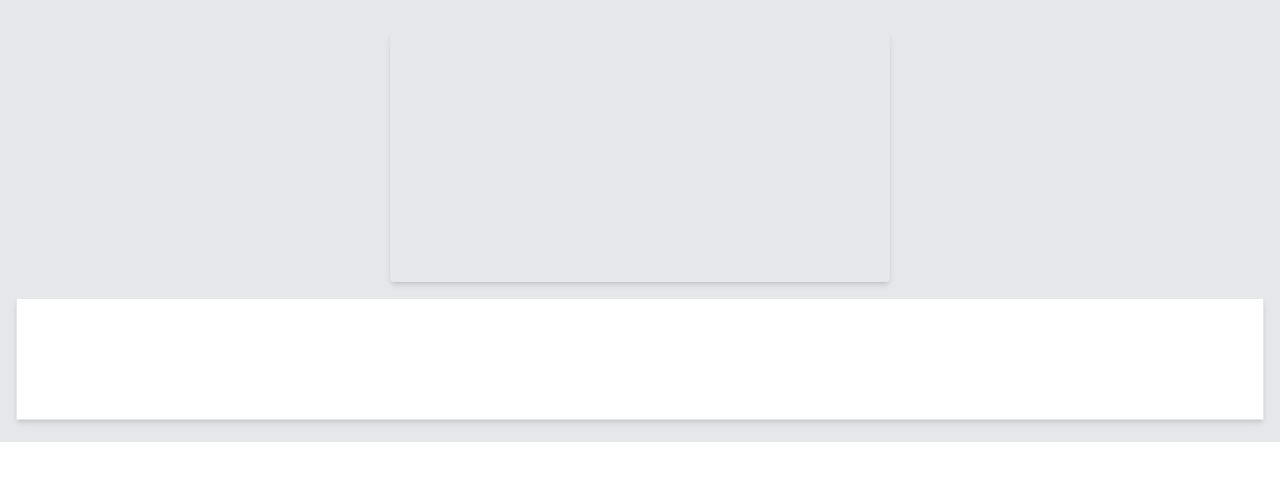
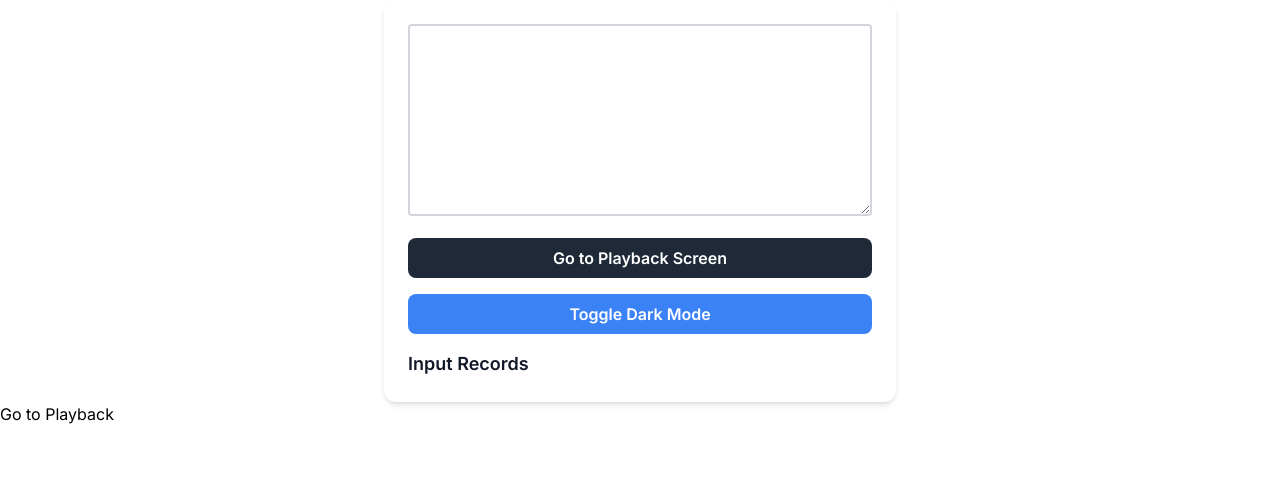
Before and after one commit to 0ldx7/Hisseki, a Next.js app: page / in a window 1280 px wide. Shown: the top 480 px of the page. Built offline with nearby package versions, Linux system fonts and the light colour scheme.

Commit message:
ディレクトリ構成を一新 文章再生を別ページで実施するためのPlaybackコンポーネントを作成

```diff
--- a/package.json
+++ b/package.json
@@ -12,7 +12,8 @@
     "diff-match-patch": "^1.0.5",
     "next": "14.2.3",
     "react": "^18",
-    "react-dom": "^18"
+    "react-dom": "^18",
+    "react-router-dom": "^6.23.1"
   },
   "devDependencies": {
     "@types/diff-match-patch": "^1.0.36",
--- /dev/null
+++ b/src/app/Playback.tsx
@@ -0,0 +1,23 @@
+import React from 'react';
+import { useLocation } from 'react-router-dom';
+import { useRouter } from 'next/router';
+
+
+const PlaybackScreen: React.FC = () => {
+    const location = useLocation();
+    // const { text } = location.state as { text: string }; // TextRecorderから渡された状態を取得
+
+    const router = useRouter();
+    const { text } = router.query; // クエリからテキストを取得
+
+    return (
+        <div className="p-6 max-w-lg mx-auto bg-white rounded-xl shadow-md space-y-4">
+        <div>
+            <h2>Text Playback</h2>
+            <p>{text}</p>
+        </div>
+        </div>
+    );
+};
+
+export default PlaybackScreen;
--- a/src/app/component/page.tsx
+++ b/src/app/TextRecorder.tsx
@@ -1,44 +1,46 @@
 "use client";
-
 import React, { useState, ChangeEvent, useEffect, useRef } from 'react';
+import { useRouter } from 'next/navigation'; // 正しいフックのインポート
+import Link from 'next/link';
 import { diff_match_patch, patch_obj } from 'diff-match-patch';
 
-// InputRecord型にtimeDiffを追加して、前回の入力からの時間差を記録
 type InputRecord = {
     diffs: patch_obj[];
     timestamp: number;
-    timeDiff: number; // 前回の記録からの時間差
+    timeDiff: number;
 };
 
 const TextRecorder: React.FC = () => {
-    const [text, setText] = useState<string>(''); // 現在のテキスト状態
-    const [lastText, setLastText] = useState<string>(''); // 前回のテキスト状態
-    const [records, setRecords] = useState<InputRecord[]>([]); // 変更記録の配列
-    const [darkMode, setDarkMode] = useState(false); // ダークモードの状態
-    const dmp = new diff_match_patch(); // diff-match-patchライブラリのインスタンス
+    const [text, setText] = useState<string>('');
+    const [lastText, setLastText] = useState<string>('');
+    const [records, setRecords] = useState<InputRecord[]>([]);
+    const [darkMode, setDarkMode] = useState<boolean>(false);
+    const dmp = new diff_match_patch();
+    const router = useRouter(); // next/navigationからuseRouterを利用
 
     useEffect(() => {
-        // ローカルストレージから記録をロードする
         const savedRecords = localStorage.getItem('textRecords');
+        const savedDarkMode = localStorage.getItem('darkMode');
         if (savedRecords) {
             setRecords(JSON.parse(savedRecords));
+        }
+        if (savedDarkMode) {
+            setDarkMode(JSON.parse(savedDarkMode));
         }
     }, []);
 
     useEffect(() => {
-        // 記録が更新されるたびにローカルストレージに保存する
         localStorage.setItem('textRecords', JSON.stringify(records));
-    }, [records]);
+        localStorage.setItem('darkMode', JSON.stringify(darkMode));
+    }, [records, darkMode]);
 
     const handleInputChange = (event: ChangeEvent<HTMLTextAreaElement>) => {
         const newText = event.target.value;
         setText(newText);
-
         const diffs = dmp.diff_main(lastText, newText);
         dmp.diff_cleanupSemantic(diffs);
         const patches = dmp.patch_make(lastText, newText, diffs);
         const currentTime = Date.now();
-        // 最後のレコードからの時間差を計算
         const timeDiff = records.length > 0 ? currentTime - records[records.length - 1].timestamp : 0;
 
         setRecords((prevRecords) => [
@@ -48,29 +50,9 @@ const TextRecorder: React.FC = () => {
         setLastText(newText);
     };
 
-    // 再生機能: 各変更を保存された時間差を考慮して再生
-    const handlePlayback = () => {
-        let currentIndex = 0;
-        let currentText = '';
-        setText('');
-
-        const playNext = () => {
-            if (currentIndex >= records.length) {
-                return;
-            }
-
-            const record = records[currentIndex++];
-            const [newText, _] = dmp.patch_apply(record.diffs, currentText);
-            setText(newText);
-            currentText = newText;
-
-            if (currentIndex < records.length) {
-                // 次の変更を記録された時間差後に実行
-                setTimeout(playNext, records[currentIndex].timeDiff);
-            }
-        };
-
-        playNext();
+    const goToPlaybackScreen = () => {
+        const url = `/Playback?text=${encodeURIComponent(text)}`;
+        router.push(url);
     };
 
     return (
@@ -82,9 +64,9 @@ const TextRecorder: React.FC = () => {
             />
             <button
                 className="w-full py-2 px-4 bg-gray-800 text-white font-semibold rounded-lg hover:bg-gray-700 focus:outline-none focus:ring-2 focus:ring-gray-500 focus:ring-opacity-50"
-                onClick={handlePlayback}
+                onClick={goToPlaybackScreen}
             >
-                Playback
+                Go to Playback Screen
             </button>
             <button
                 className="w-full py-2 px-4 bg-blue-500 text-white font-semibold rounded-lg hover:bg-blue-400 focus:outline-none focus:ring-2 focus:ring-blue-500 focus:ring-opacity-50"
--- /dev/null
+++ b/src/app/component/demo/page.tsx
@@ -0,0 +1,72 @@
+"use client";
+import React, { useRef, useState } from "react";
+
+import DiffMatchPatch from 'diff-match-patch';
+
+  const dmp = new DiffMatchPatch();
+  const diff = dmp.diff_main('dogs bark', 'cats bark');
+
+export default function Home() {
+  const canvasRef = useRef<HTMLCanvasElement>(null); //初期値null指定で、指定した型の値で書き換えできる
+  const [textAreaValue, setTextAreaValue] = useState<string>("");
+
+  // 30字毎にテキストに改行を挟む
+  const InputLineAdd = (text: string) => {// textは引数に渡したe.target.value
+    const inputLines = text.split('\n');//テキストの改行分割を変数化
+    const processedLines = inputLines.map((line: string) => {//Lineはmap配列の各要素
+      let result = "";//生成した文字列をここにadd joinされるまで配列化する
+      while (line.length > 30) {//Lineが30文字以上か確認
+        result += line.slice(0, 30) + '\n';//0~30文字をsliceし改行
+        line = line.slice(30);//30~最後尾までをslice、再度代入し変数を更新、再びループ
+      }
+      return result + line;//while終了後、余ったLine文字列をresultに追加
+    });
+    return processedLines.join('\n');//mapの戻り値の各配列を再統合する
+  };
+
+  // canvasに文字列を反映
+  const handleInput = (e: React.ChangeEvent<HTMLTextAreaElement>) => {
+    const formattedText = InputLineAdd(e.target.value); // テキストを整形
+    setTextAreaValue(formattedText); // 状態を更新
+
+    const canvas = canvasRef.current; // Canvas要素を参照
+    if (canvas && canvas.getContext) {
+      const ctx = canvas.getContext('2d');
+      if (ctx) {
+        ctx.clearRect(0, 0, canvas.width, canvas.height); // Canvasをクリア
+        ctx.font = "16px Arial"; // フォントの設定
+        ctx.fillStyle = "black"; // 色設定
+
+        // 分割されたテキストを行ごとに描画
+        const lines = formattedText.split('\n'); //文字列を改行文字部分で分割
+        let y = 20; // 開始のy座標
+        lines.forEach(line => {
+          ctx.fillText(line, 10, y); // テキストを描画
+          y += 20; // 次の行のy座標（行の高さに応じて調整）
+        });
+      }
+    }
+};
+
+
+  return (
+    <div className="p-4 bg-gray-200">
+      <header className="mb-4">
+      </header>
+      <main>
+        <canvas
+          className="flex shadow-md rounded mx-auto border-gray-200 mb-4"
+          ref={canvasRef} //値をrefで管理
+          width={500} height={250}
+        />
+        <textarea
+          className="shadow-md border border-gray-200"
+          rows={5}
+          value={textAreaValue}// 値をstateで管理
+          onChange={handleInput}
+          style={{ width: '100%', resize: 'none' }}
+        />
+      </main>
+    </div>
+  );
+}
--- a/src/app/page.tsx
+++ b/src/app/page.tsx
@@ -1,72 +1,11 @@
-"use client";
-import React, { useRef, useState } from "react";
+import Link from 'next/link';
+import TextRecorder from './TextRecorder';
 
-import DiffMatchPatch from 'diff-match-patch';
-
-  const dmp = new DiffMatchPatch();
-  const diff = dmp.diff_main('dogs bark', 'cats bark');
-
-export default function Home() {
-  const canvasRef = useRef<HTMLCanvasElement>(null); //初期値null指定で、指定した型の値で書き換えできる
-  const [textAreaValue, setTextAreaValue] = useState<string>("");
-
-  // 30字毎にテキストに改行を挟む
-  const InputLineAdd = (text: string) => {// textは引数に渡したe.target.value
-    const inputLines = text.split('\n');//テキストの改行分割を変数化
-    const processedLines = inputLines.map((line: string) => {//Lineはmap配列の各要素
-      let result = "";//生成した文字列をここにadd joinされるまで配列化する
-      while (line.length > 30) {//Lineが30文字以上か確認
-        result += line.slice(0, 30) + '\n';//0~30文字をsliceし改行
-        line = line.slice(30);//30~最後尾までをslice、再度代入し変数を更新、再びループ
-      }
-      return result + line;//while終了後、余ったLine文字列をresultに追加
-    });
-    return processedLines.join('\n');//mapの戻り値の各配列を再統合する
-  };
-
-  // canvasに文字列を反映
-  const handleInput = (e: React.ChangeEvent<HTMLTextAreaElement>) => {
-    const formattedText = InputLineAdd(e.target.value); // テキストを整形
-    setTextAreaValue(formattedText); // 状態を更新
-
-    const canvas = canvasRef.current; // Canvas要素を参照
-    if (canvas && canvas.getContext) {
-      const ctx = canvas.getContext('2d');
-      if (ctx) {
-        ctx.clearRect(0, 0, canvas.width, canvas.height); // Canvasをクリア
-        ctx.font = "16px Arial"; // フォントの設定
-        ctx.fillStyle = "black"; // 色設定
-
-        // 分割されたテキストを行ごとに描画
-        const lines = formattedText.split('\n'); //文字列を改行文字部分で分割
-        let y = 20; // 開始のy座標
-        lines.forEach(line => {
-          ctx.fillText(line, 10, y); // テキストを描画
-          y += 20; // 次の行のy座標（行の高さに応じて調整）
-        });
-      }
-    }
-};
-
-
-  return (
-    <div className="p-4 bg-gray-200">
-      <header className="mb-4">
-      </header>
-      <main>
-        <canvas
-          className="flex shadow-md rounded mx-auto border-gray-200 mb-4"
-          ref={canvasRef} //値をrefで管理
-          width={500} height={250}
-        />
-        <textarea
-          className="shadow-md border border-gray-200"
-          rows={5}
-          value={textAreaValue}// 値をstateで管理
-          onChange={handleInput}
-          style={{ width: '100%', resize: 'none' }}
-        />
-      </main>
-    </div>
-  );
+export default function HomePage() {
+    return (
+        <div>
+            <TextRecorder />
+            <Link href="/playback">Go to Playback</Link>
+        </div>
+    );
 }
```
Also changed, not shown: 1 other file (tests, documents, lock files or other folders).
